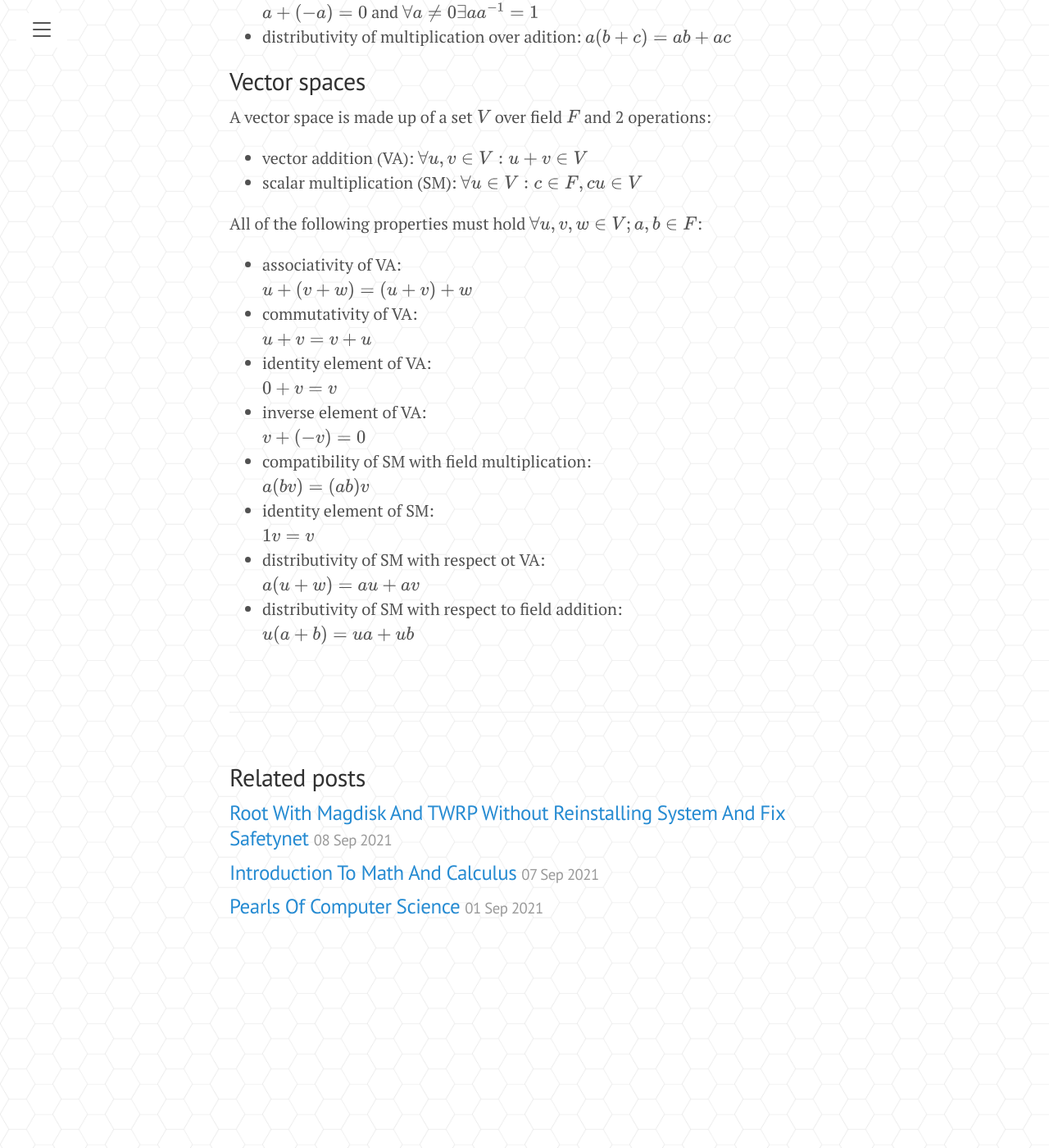
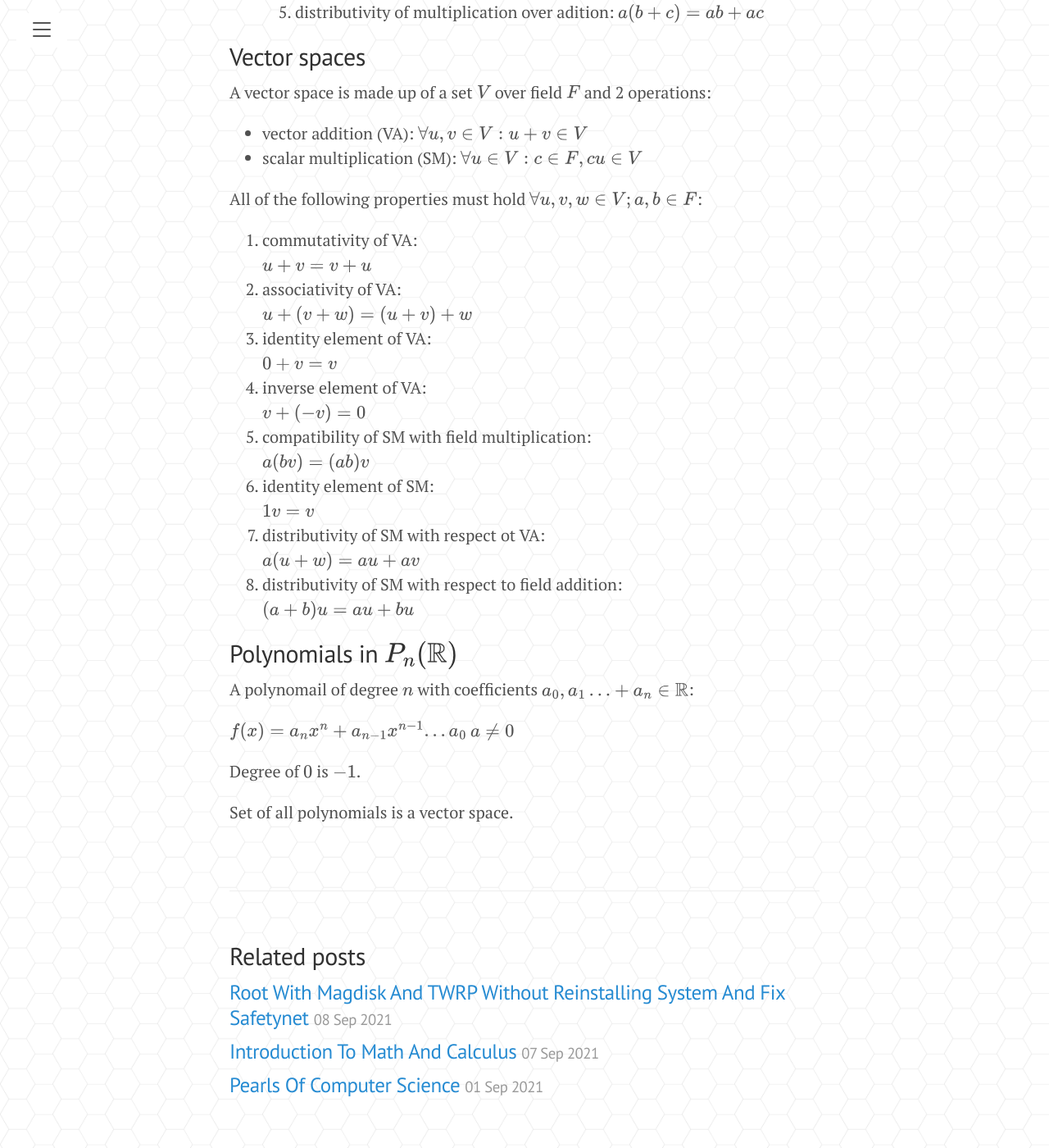
Before and after one commit to MikiVanousek/blog, a Jekyll site: the page built from _posts/2021-09-07-ls1.md, in a window 1280 px wide and 1400 px high, scrolled down 2295 px. Shown: the whole window at 82% size. Built offline with Jekyll 4.4.1, drawn with Linux system fonts in a browser that asks for light colours; some of the changed text lies outside the part shown.

Commit message:
added numbers

```diff
--- a/_posts/2021-09-07-ls1.md
+++ b/_posts/2021-09-07-ls1.md
@@ -62,18 +62,17 @@ $$ xA =
 ## Fields
 Field is a set for which addition and multiplication are defined, so that for:
  - $\forall x,y \in F: x+y \in F, xy \in F$
- - $\forall a,b,c \in S$
-all the the following properties must hold:
- - associativity of addition, multiplication (A,M):
-$(a+b) +c = a+(b+c)$ and $(ab)c = a(bc)$
- - commutativity of A,M:
-  $a+b = b+a$ and $a \cdot b = b \cdot a$
- - identity A,M:
-  $a+0 = a$ and $1a=a$
- - inverse of A,M:
-  $a+(-a)=0$ and $\forall a \neq 0 \exists aa^{-1}=1$
- - distributivity of multiplication over adition:
-  $a(b+c) = ab + ac$
+ - $\forall a,b,c \in S$ all the the following properties must hold:
+   1. commutativity of A,M:
+    $a+b = b+a$ and $a \cdot b = b \cdot a$
+   2. associativity of addition, multiplication (A,M):
+    $(a+b) +c = a+(b+c)$ and $(ab)c = a(bc)$
+   3. identity A,M:
+    $a+0 = a$ and $1a=a$
+   4. inverse of A,M:
+    $a+(-a)=0$ and $\forall a \neq 0 \exists aa^{-1}=1$
+   5. distributivity of multiplication over adition:
+    $a(b+c) = ab + ac$
 
 ## Vector spaces
 A vector space is made up of a set $V$ over field $F$ and 2 operations:
@@ -81,19 +80,29 @@ A vector space is made up of a set $V$ over field $F$ and 2 operations:
  - scalar multiplication (SM): $\forall u \in V: c\in F, cu \in V$
 
 All of the following properties must hold $\forall u,v,w \in V; a,b\in F$:
- - associativity of VA:
+ 1. commutativity of VA:
+  $u+v = v+u$
+ 2. associativity of VA:
   $u +(v+w) = (u+v)+w$
- - commutativity of VA:
-  $u+v = v+u$
- - identity element of VA:
+ 3. identity element of VA:
   $0 + v=v$
- - inverse element of VA:
+ 4. inverse element of VA:
   $v + (-v) = 0$
- - compatibility of SM with field multiplication:
+ 5. compatibility of SM with field multiplication:
   $a(bv) = (ab)v$
- - identity element of SM:
+ 6. identity element of SM:
   $1v=v$
- - distributivity of SM with respect ot VA:
+ 7. distributivity of SM with respect ot VA:
   $a(u+w) = au + av$
- - distributivity of SM with respect to field addition:
-  $u(a+b) = ua + ub$
+ 8. distributivity of SM with respect to field addition:
+  $(a+b)u = au + bu$
+
+## Polynomials in $P_n(\mathbb R)$
+A polynomail of degree $n$ with coefficients $a_0, a_1 ... + a_n \in \mathbb R$:
+
+$$ f(x) = a_n x^n + a_{n-1} x^{n-1} ... a_0$$
+$$ a \neq 0$$
+
+Degree of $0$ is $-1$.
+
+Set of all polynomials is a vector space.
```
